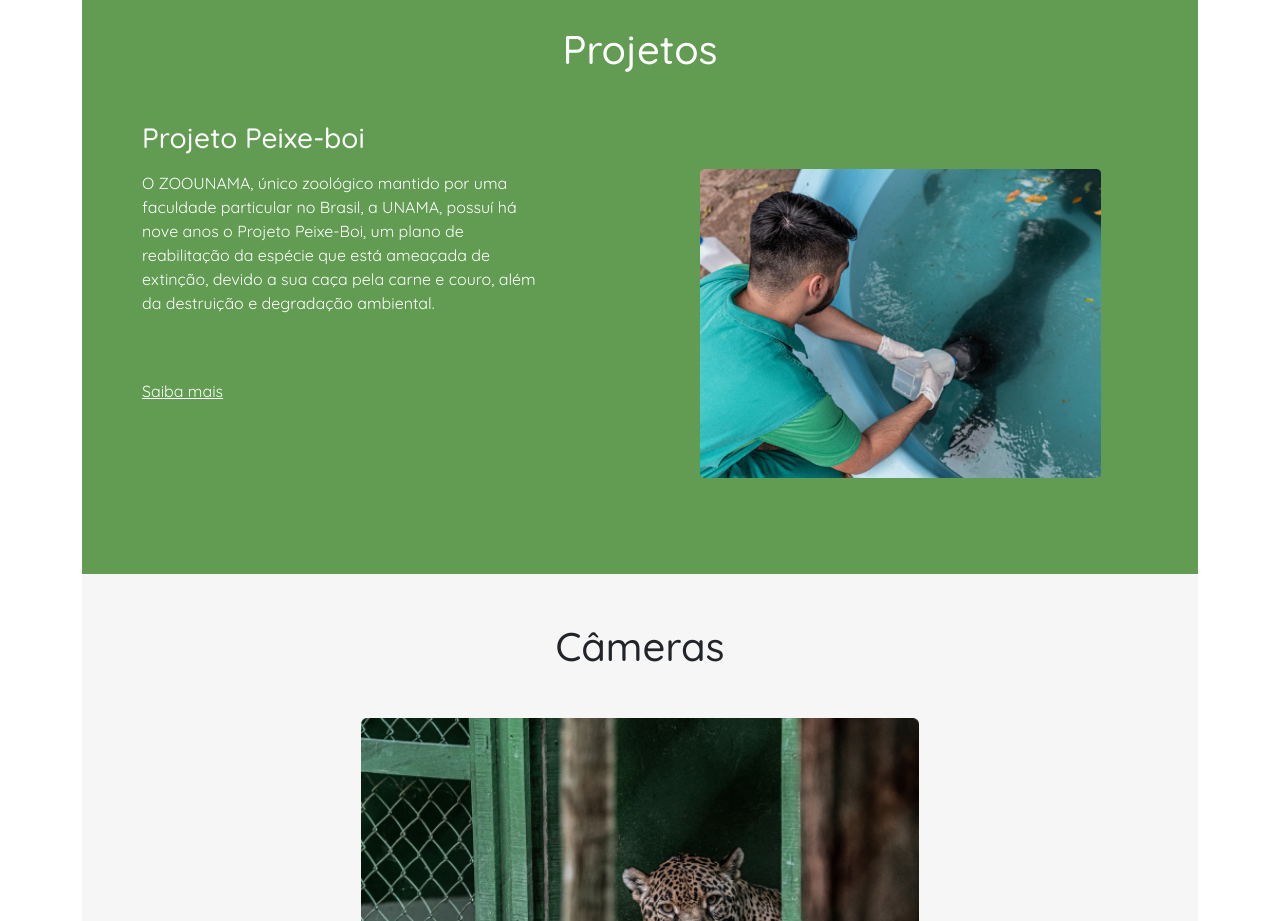
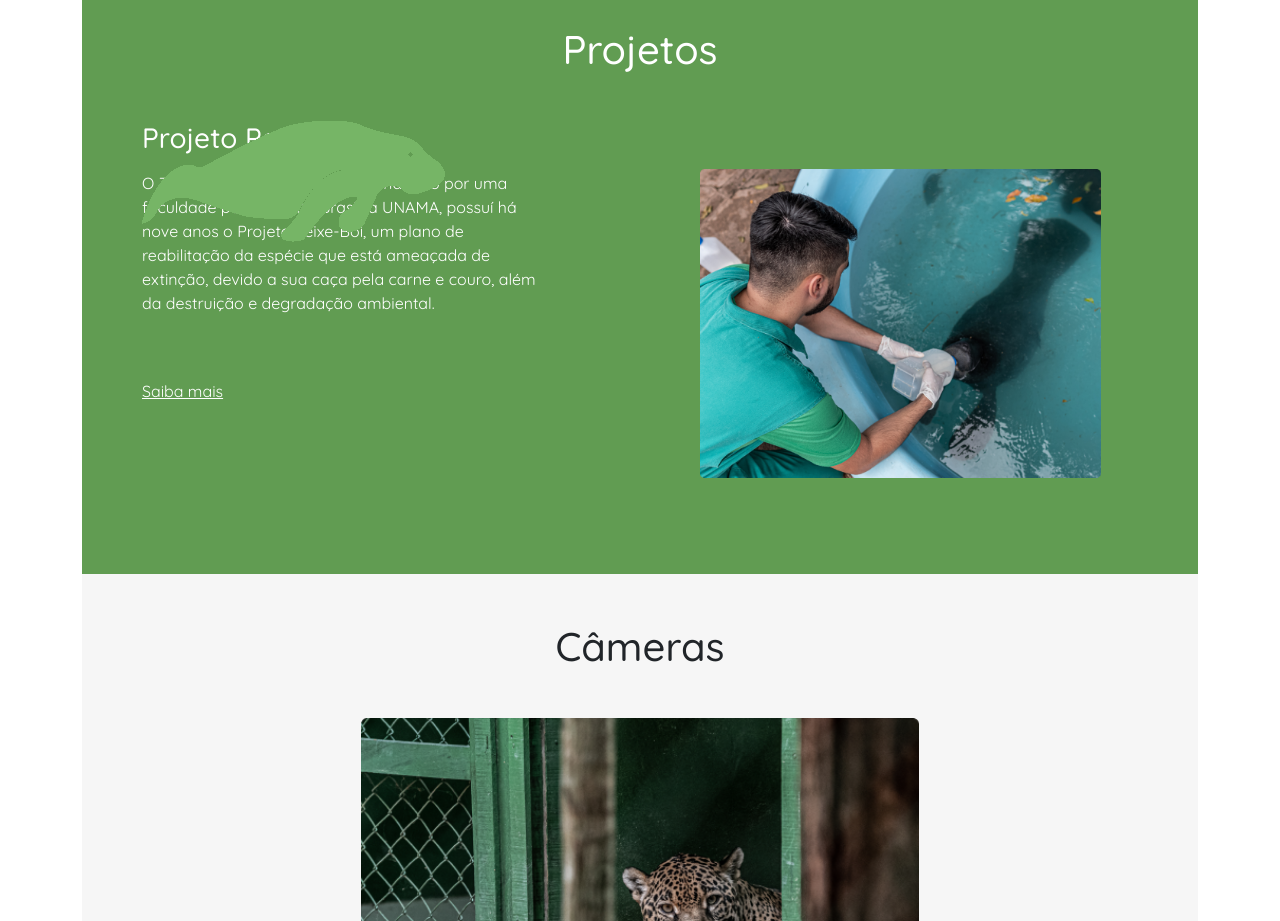
Before and after one commit to amarcel/zoounama, a website: page index.html in a window 1280 px wide. Shown: the part 2320-3241 px from the top of the page. Drawn offline with nearby package versions, Linux system fonts and the light colour scheme.

Commit message:
tentativa de colocar o peixe boi no fundo do texto

```diff
--- a/index.html
+++ b/index.html
@@ -168,12 +168,11 @@
         <h1 class="text-center">Espécies</h1>
 
         <div class="container py-5 mx-5">
-
           <div class="row">
             <div class="col-sm">
               <h3>Onça-pintada</h3>
 
-              <div class="w-75">
+              <div class="w-75" >
                 <p class="my-3">
                 As maiores onças-pintadas são encontradas no Pantanal.
                 Onças-pintadas apresentam dois padrões de pelagem, sendo o mais
@@ -207,7 +206,9 @@
         <div class="container py-5 mx-5">
 
           <div class="row">
+
             <div class="col-sm">
+              <img class="container_img" src="./img/peixe-boi-vetor.png" alt="figura de um peixe boi"/>
               <h3>Projeto Peixe-boi</h3>
 
               <p class="my-3 w-75">
--- a/styles/scss/global.scss
+++ b/styles/scss/global.scss
@@ -1,7 +1,7 @@
 @import "../../node_modules/bootstrap/scss/bootstrap";
 
 $dark-green: #3d573b;
-$light-green: #619c52;
+$light-green: #619C52;
 
 .bg-especie {
   background-color: $dark-green;
@@ -26,3 +26,8 @@ $light-green: #619c52;
 .canto-arredondado {
   border-radius: 32px;
 }
+
+.container_img {
+  position: absolute;
+  z-index: 1;
+}
```
Also changed, not shown: img/peixe-boi-vetor.png (added), styles/css/global.css, 1 other file.
